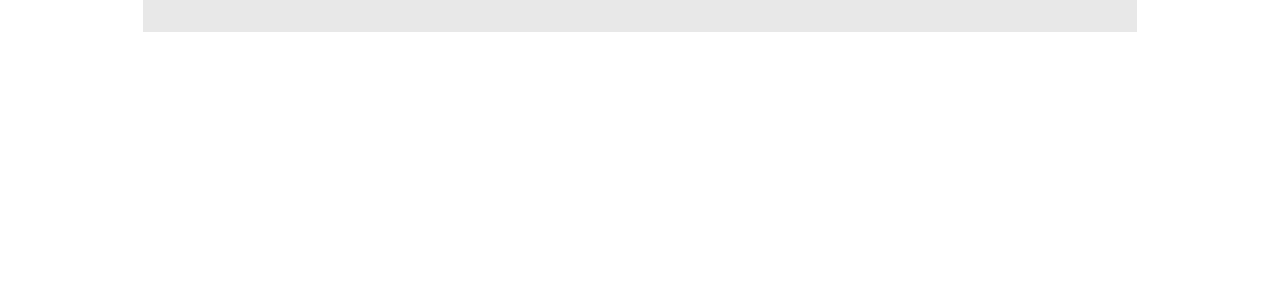
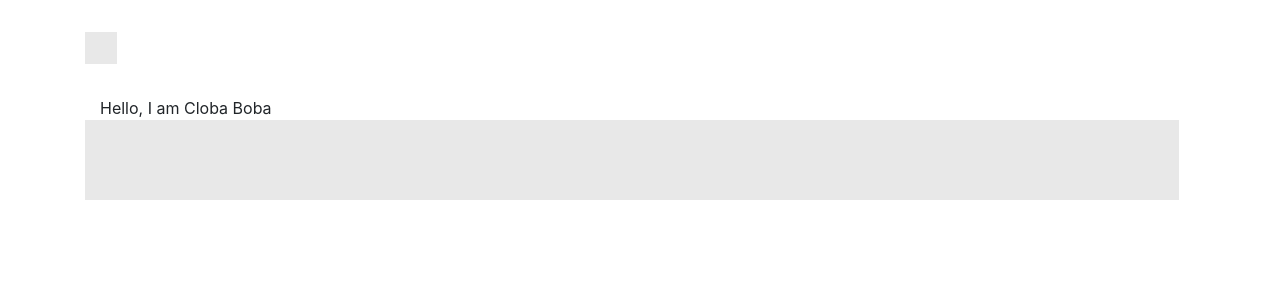
Before and after one commit to clararoman/Nuxt-quiz, a Nuxt app: page / in a window 1280 px wide. Shown: the top 300 px of the page. Built offline with nearby package versions, Linux system fonts and the light colour scheme.

Commit message:
added logo

```diff
--- a/layouts/default.vue
+++ b/layouts/default.vue
@@ -1,14 +1,27 @@
 <template>
-  <div>
+  <b-container class="outer">
+    <div id="header">
+      <div class="logo"></div>
+    </div>
     <nuxt />
-  </div>
+  </b-container>
 </template>
 
 <script>
 </script>
 
 <style lang="scss">
-.container {
-  width: 80%;
+html {
+  font-family: -apple-system, BlinkMacSystemFont, "Segoe UI", Roboto, Oxygen,
+    Ubuntu, Cantarell, "Open Sans", "Helvetica Neue", sans-serif;
+}
+
+.outer {
+  margin-top: 2em;
+}
+.logo {
+  background-color: #e8e8e8;
+  width: 2em;
+  height: 2em;
 }
 </style>
--- a/pages/index.vue
+++ b/pages/index.vue
@@ -1,6 +1,11 @@
 <template>
-  <b-container>
-    <b-col class="column"></b-col>
+  <b-container class="home">
+    <b-row class="presentation">
+      <b-col>Hello, I am Cloba Boba</b-col>
+    </b-row>
+    <b-row>
+      <b-col class="column"></b-col>
+    </b-row>
   </b-container>
 </template>
 
@@ -9,8 +14,16 @@
 </script>
 
 <style lang="scss" scoped>
+.container {
+  .home {
+    margin-top: 2em;
+  }
+}
 .column {
   background-color: #e8e8e8;
-  height: 2em;
+  height: 5em;
+  &.column {
+    margin-right: 1em;
+  }
 }
 </style>
```
Also changed, not shown: assets/Logo_black.png (added), 1 other file (tests, documents, lock files or other folders).
